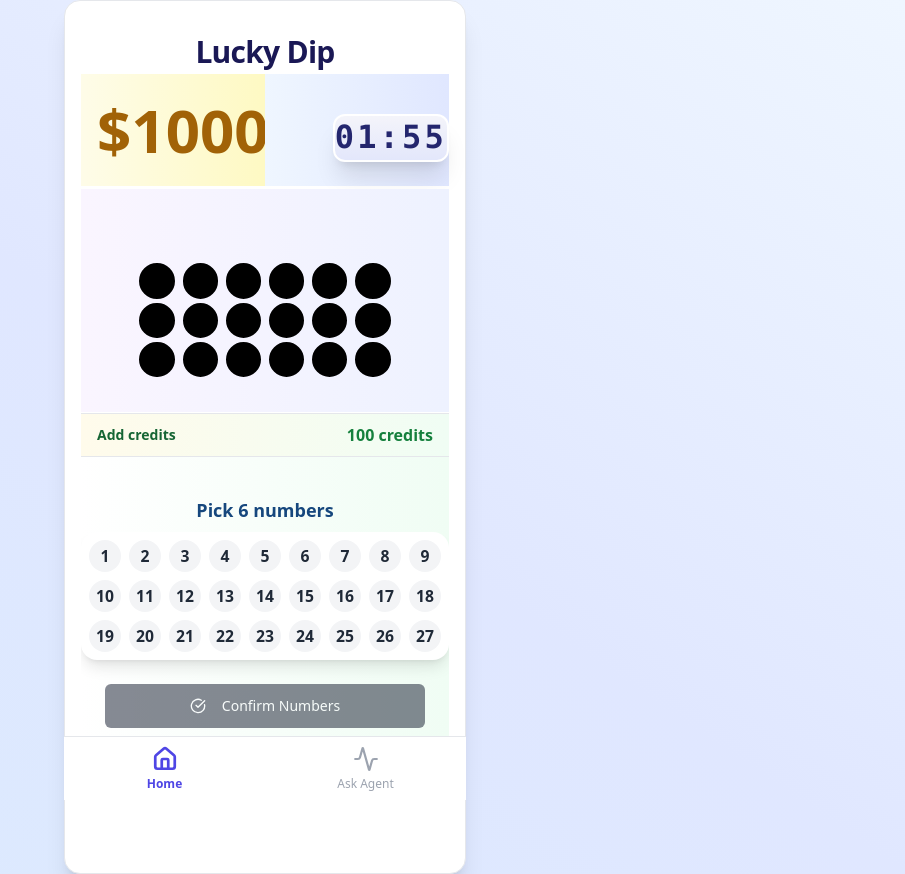
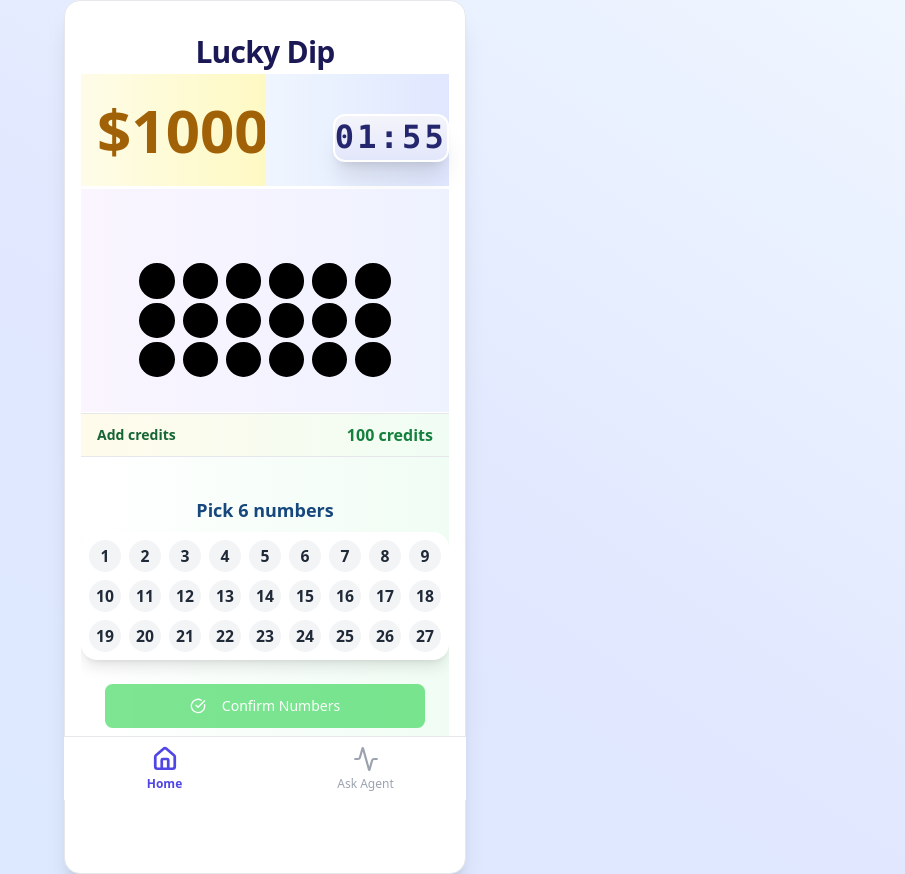
Before and after one commit to singhianand23045/grhf-teko, a React (Vite) app: page / in a window 1280 px wide. Shown: the whole page, without its empty margins (375-1280 px from the left). Built offline with nearby package versions, Linux system fonts and the light colour scheme.

Commit message:
Apply Robinhood color scheme
Update components to use the Robinhood color palette for a consistent visual style.

```diff
--- a/src/index.css
+++ b/src/index.css
@@ -1,94 +1,87 @@
+
 @tailwind base;
 @tailwind components;
 @tailwind utilities;
 
-/* Definition of the design system. All colors, gradients, fonts, etc should be defined here. */
-
+/* Robinhood Color Theme Variables */
 @layer base {
   :root {
-    --background: 0 0% 100%;
-    --foreground: 222.2 84% 4.9%;
+    --background: 144 53% 98%;            /* #f5f7fa - pale background */
+    --foreground: 0 0% 10%;               /* almost black - #19181a */
 
-    --card: 0 0% 100%;
-    --card-foreground: 222.2 84% 4.9%;
+    --card: 0 0% 100%;                    /* #fff */
+    --card-foreground: 0 0% 10%;
 
     --popover: 0 0% 100%;
-    --popover-foreground: 222.2 84% 4.9%;
+    --popover-foreground: 0 0% 10%;
 
-    --primary: 222.2 47.4% 11.2%;
-    --primary-foreground: 210 40% 98%;
+    --primary: 132 100% 40%;              /* #00c805 */
+    --primary-foreground: 0 0% 100%;      /* white */
 
-    --secondary: 210 40% 96.1%;
-    --secondary-foreground: 222.2 47.4% 11.2%;
+    --secondary: 139 100% 25%;            /* #00af5b */
+    --secondary-foreground: 0 0% 100%;    /* white */
 
-    --muted: 210 40% 96.1%;
-    --muted-foreground: 215.4 16.3% 46.9%;
+    --muted: 0 0% 90%;                    /* #e9ebed */
+    --muted-foreground: 144 3% 44%;       /* #72807a */
 
-    --accent: 210 40% 96.1%;
-    --accent-foreground: 222.2 47.4% 11.2%;
+    --accent: 144 53% 98%;                /* #f5f7fa */
+    --accent-foreground: 0 0% 10%;
 
-    --destructive: 0 84.2% 60.2%;
-    --destructive-foreground: 210 40% 98%;
+    --destructive: 6 100% 67%;            /* #ff6859 */
+    --destructive-foreground: 0 0% 100%;
 
-    --border: 214.3 31.8% 91.4%;
-    --input: 214.3 31.8% 91.4%;
-    --ring: 222.2 84% 4.9%;
+    --border: 214 13% 95%;                /* #e9ebed */
+    --input: 214.3 13% 95%;               /* #e9ebed */
+    --ring: 132 100% 40%;                 /* #00c805 Robinhood green */
 
-    --radius: 0.5rem;
+    --radius: 0.6rem;
 
-    --sidebar-background: 0 0% 98%;
-
-    --sidebar-foreground: 240 5.3% 26.1%;
-
-    --sidebar-primary: 240 5.9% 10%;
-
-    --sidebar-primary-foreground: 0 0% 98%;
-
-    --sidebar-accent: 240 4.8% 95.9%;
-
-    --sidebar-accent-foreground: 240 5.9% 10%;
-
-    --sidebar-border: 220 13% 91%;
-
-    --sidebar-ring: 217.2 91.2% 59.8%;
+    --sidebar-background: 144 53% 98%;    /* #f5f7fa */
+    --sidebar-foreground: 0 0% 10%;
+    --sidebar-primary: 132 100% 40%;      /* #00c805 */
+    --sidebar-primary-foreground: 0 0% 100%;
+    --sidebar-accent: 0 0% 86%;           /* #dcdcdc */
+    --sidebar-accent-foreground: 0 0% 10%;
+    --sidebar-border: 214 13% 88%;        /* lighter gray border */
+    --sidebar-ring: 132 100% 40%;         /* #00c805 */
   }
 
   .dark {
-    --background: 222.2 84% 4.9%;
-    --foreground: 210 40% 98%;
+    --background: 0 0% 10%;               /* #19181a */
+    --foreground: 144 53% 98%;            /* #f5f7fa */
 
-    --card: 222.2 84% 4.9%;
-    --card-foreground: 210 40% 98%;
+    --card: 0 0% 16%;                     /* #2b2c2e */
+    --card-foreground: 144 53% 98%;
 
-    --popover: 222.2 84% 4.9%;
-    --popover-foreground: 210 40% 98%;
+    --popover: 0 0% 16%;
+    --popover-foreground: 144 53% 98%;
 
-    --primary: 210 40% 98%;
-    --primary-foreground: 222.2 47.4% 11.2%;
+    --primary: 132 100% 40%;              /* #00c805 */
+    --primary-foreground: 0 0% 100%;
 
-    --secondary: 217.2 32.6% 17.5%;
-    --secondary-foreground: 210 40% 98%;
+    --secondary: 139 100% 25%;            /* #00af5b */
+    --secondary-foreground: 0 0% 100%;
 
-    --muted: 217.2 32.6% 17.5%;
-    --muted-foreground: 215 20.2% 65.1%;
+    --muted: 0 0% 30%;                    /* #4f4f50 */
+    --muted-foreground: 144 3% 64%;
 
-    --accent: 217.2 32.6% 17.5%;
-    --accent-foreground: 210 40% 98%;
+    --accent: 0 0% 24%;
+    --accent-foreground: 144 53% 98%;
 
-    --destructive: 0 62.8% 30.6%;
-    --destructive-foreground: 210 40% 98%;
+    --destructive: 6 100% 55%;            /* #ff6859 */
+    --destructive-foreground: 144 53% 98%;
 
-    --border: 217.2 32.6% 17.5%;
-    --input: 217.2 32.6% 17.5%;
-    --ring: 212.7 26.8% 83.9%;
-    --sidebar-background: 240 5.9% 10%;
-    --sidebar-foreground: 240 4.8% 95.9%;
-    --sidebar-primary: 224.3 76.3% 48%;
+    --border: 0 0% 24%;
+    --input: 0 0% 24%;
+    --ring: 132 100% 40%;                 /* #00c805 */
+    --sidebar-background: 0 0% 10%;       /* #19181a */
+    --sidebar-foreground: 144 53% 98%;
+    --sidebar-primary: 132 100% 40%;
     --sidebar-primary-foreground: 0 0% 100%;
-    --sidebar-accent: 240 3.7% 15.9%;
-    --sidebar-accent-foreground: 240 4.8% 95.9%;
-    --sidebar-border: 240 3.7% 15.9%;
-    --sidebar-ring: 217.2 91.2% 59.8%;
+    --sidebar-accent: 0 0% 24%;
+    --sidebar-accent-foreground: 144 53% 98%;
+    --sidebar-border: 0 0% 32%;
+    --sidebar-ring: 132 100% 40%;
   }
 }
 
--- a/tailwind.config.ts
+++ b/tailwind.config.ts
@@ -1,4 +1,13 @@
+
 import type { Config } from "tailwindcss";
+
+// Robinhood color palette (2024 main branding)
+// - Green: #00c805, #00af5b
+// - Black: #19181a
+// - White: #ffffff
+// - Gray: #f5f7fa, #e9ebed, #c4c7cc
+// - Accent: #ffd300 (yellow), #ff6859 (red), #00afff (blue)
+// These values can be adjusted as needed.
 
 export default {
 	darkMode: ["class"],
@@ -61,6 +70,18 @@ export default {
 					'accent-foreground': 'hsl(var(--sidebar-accent-foreground))',
 					border: 'hsl(var(--sidebar-border))',
 					ring: 'hsl(var(--sidebar-ring))'
+				},
+				robinhood: {
+					green: "#00c805",         // Primary Robinhood green
+					darkgreen: "#00af5b",     // Alternate green, often used for buttons
+					black: "#19181a",
+					white: "#ffffff",
+					bggray: "#f5f7fa",
+					bordergray: "#e9ebed",
+					cardgray: "#c4c7cc",
+					yellow: "#ffd300",
+					red: "#ff6859",
+					blue: "#00afff"
 				}
 			},
 			borderRadius: {
```
